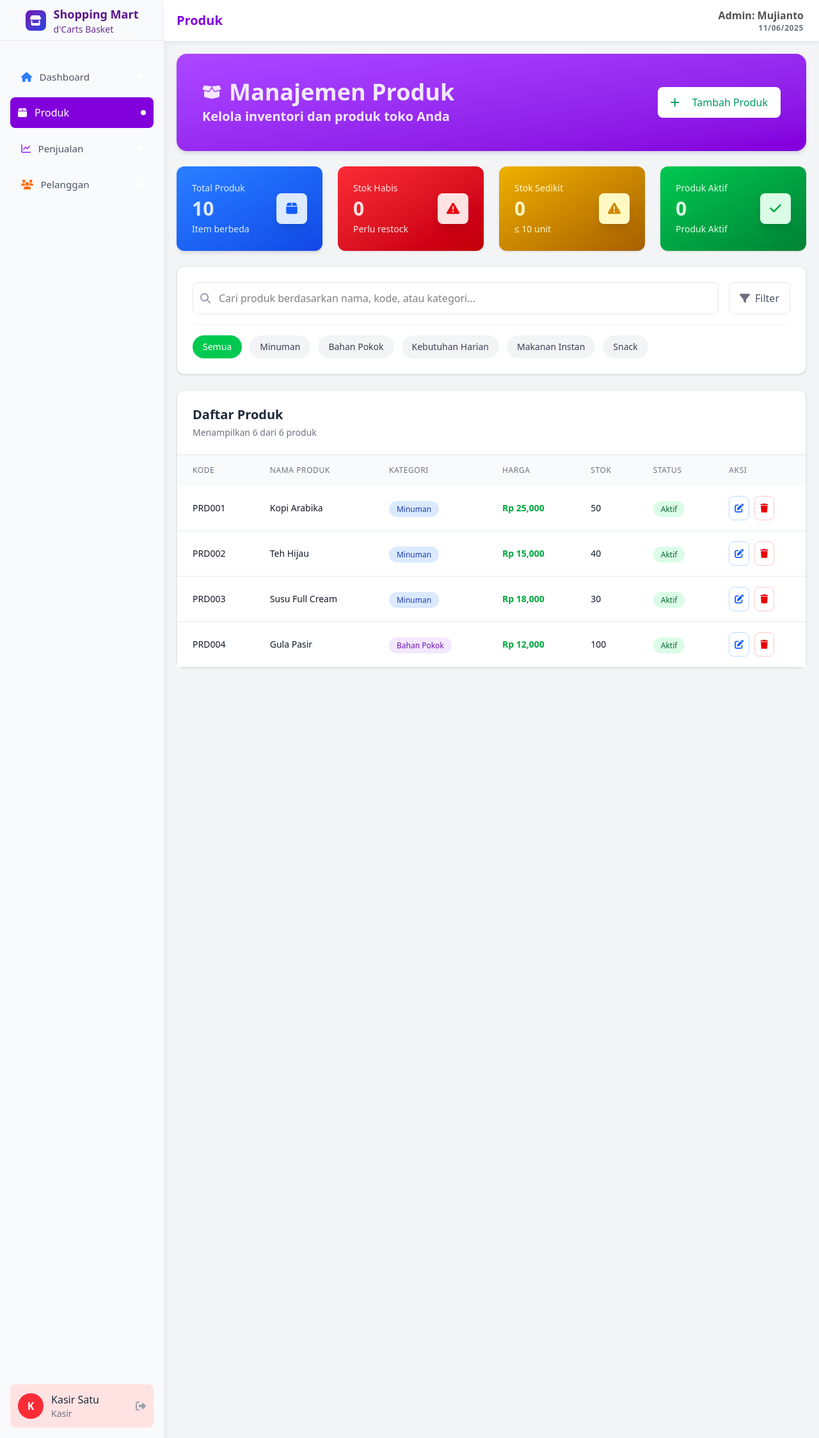
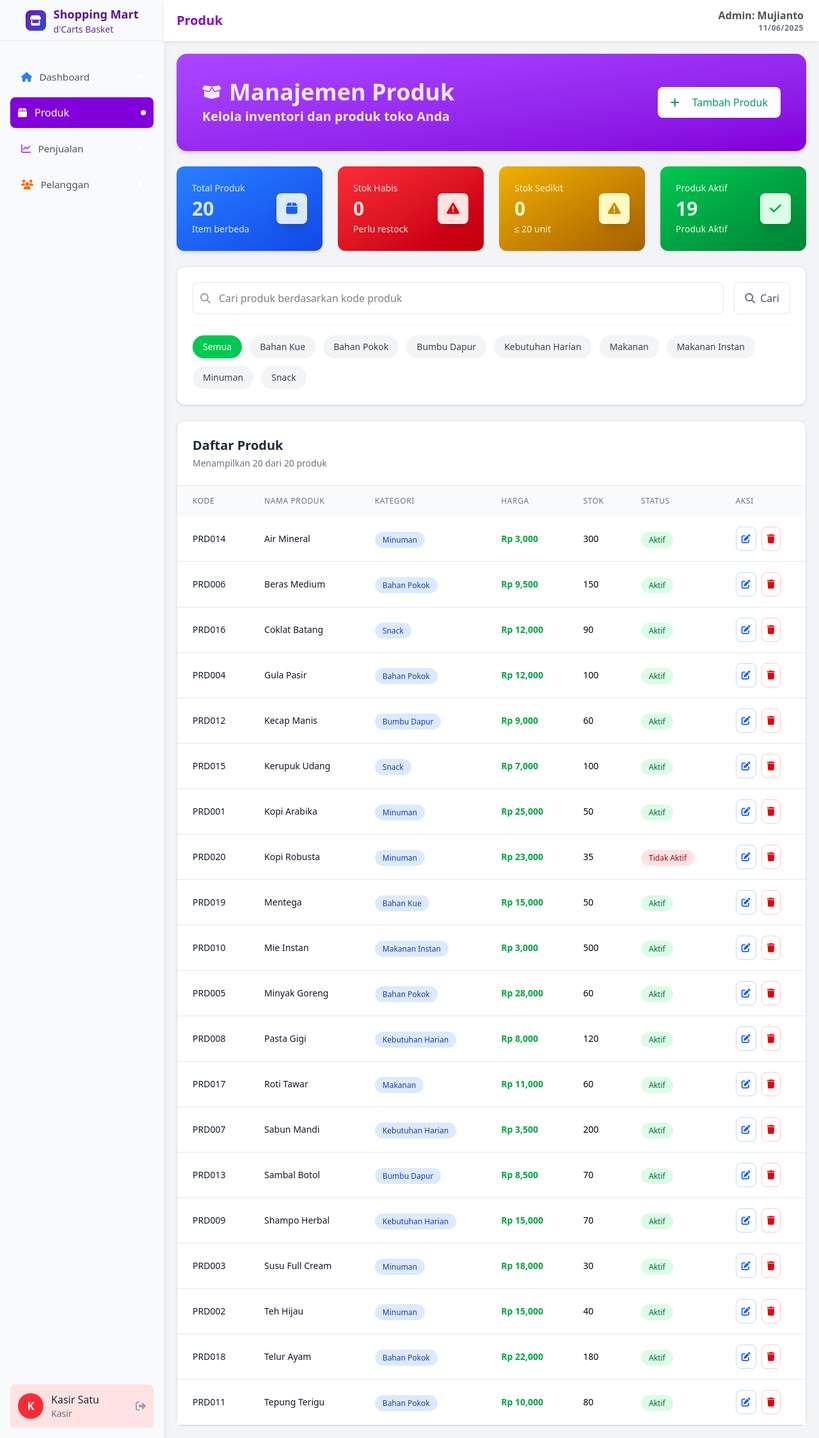
Before and after one commit to DuloeW/point-of-selles-sederhana, a PHP site: page /pages/kelola-produk-view.php in a window 1280 px wide. Shown: the whole page at 64% size. Run offline with PHP 8.4, Linux system fonts and the light colour scheme; data comes from the database, SQL or seed files in the repository; style sheets or scripts are compiled from the project's sources.

Commit message:
update product and user utility functions; fix query for active users and enhance product retrieval logic

```diff
--- a/pages/dasboard-view.php
+++ b/pages/dasboard-view.php
@@ -140,7 +140,7 @@ require '../utils/tools_util.php';
                     <div class="space-y-3">
                         <!-- Item 1 -->
                         <?php
-                        $produkHampirHabis = getProdukHampirHabis();
+                        $produkHampirHabis = getProdukAktifHampirHabis();
                         if (empty($produkHampirHabis)) {
                             echo '<p class="text-gray-500 text-center text-sm">Tidak ada produk yang hampir habis.</p>';
                         } else {
--- a/pages/kelola-produk-view.php
+++ b/pages/kelola-produk-view.php
@@ -1,5 +1,11 @@
 <?php
 require '../utils/tools_util.php';
+require '../utils/produk_util.php';
+
+$kategori_aktif = isset($_GET['kategori']) ? $_GET['kategori'] : 'Semua';
+$kode_produk = isset($_GET['kode_produk']) ? $_GET['kode_produk'] : '';
+
+$produkList = filterProdukByKategoriAndKodeProduk($kategori_aktif, $kode_produk);
 
 ?>
 
@@ -54,7 +60,7 @@ require '../utils/tools_util.php';
                     <div class="flex items-center justify-between">
                         <div>
                             <p class="text-blue-100 text-sm font-medium">Total Produk</p>
-                            <p class="text-3xl font-bold text-blue-100 mt-1">10</p>
+                            <p class="text-3xl font-bold text-blue-100 mt-1"><?= getTotalPruduk() ?></p>
                             <p class="text-blue-100 text-sm mt-1">Item berbeda</p>
                         </div>
                         <div class="w-12 h-12 bg-blue-100 rounded-lg flex items-center justify-center shadow-lg">
@@ -68,7 +74,7 @@ require '../utils/tools_util.php';
                     <div class="flex items-center justify-between">
                         <div>
                             <p class="text-red-100 text-sm font-medium">Stok Habis</p>
-                            <p class="text-3xl font-bold text-red-100 mt-1">0</p>
+                            <p class="text-3xl font-bold text-red-100 mt-1"><?= getTotalProdukHabis() ?></p>
                             <p class="text-red-100 text-sm mt-1">Perlu restock</p>
                         </div>
                         <div class="w-12 h-12 bg-red-100 rounded-lg flex items-center justify-center shadow-lg">
@@ -82,8 +88,8 @@ require '../utils/tools_util.php';
                     <div class="flex items-center justify-between">
                         <div>
                             <p class="text-yellow-100 text-sm font-medium">Stok Sedikit</p>
-                            <p class="text-3xl font-bold text-yellow-100 mt-1">0</p>
-                            <p class="text-yellow-100 text-sm mt-1">≤ 10 unit</p>
+                            <p class="text-3xl font-bold text-yellow-100 mt-1"><?= getTotalProdukHampirHabis() ?></>
+                            <p class="text-yellow-100 text-sm mt-1">≤ 20 unit</p>
                         </div>
                         <div class="w-12 h-12 bg-yellow-100 rounded-lg flex items-center justify-center shadow-lg">
                             <i class="fa-solid fa-exclamation-triangle text-yellow-600 text-xl"></i>
@@ -95,7 +101,7 @@ require '../utils/tools_util.php';
                     <div class="flex items-center justify-between">
                         <div>
                             <p class="text-green-100 text-sm font-medium">Produk Aktif</p>
-                            <p class="text-3xl font-bold text-green-100 mt-1">0</p>
+                            <p class="text-3xl font-bold text-green-100 mt-1"><?= getTotalProdukAktif() ?></p>
                             <p class="text-green-100 text-sm mt-1">Produk Aktif</p>
                         </div>
                         <div class="w-12 h-12 bg-green-100 rounded-lg flex items-center justify-center shadow-lg">
@@ -104,10 +110,14 @@ require '../utils/tools_util.php';
                     </div>
                 </div>
 
-            </div>
+            </div> <!-- Search and Filter Section -->
+            <div class="bg-white rounded-xl p-6 shadow-sm border border-gray-200 mb-6">
+                <form action="" method="GET">
+                    <!-- Hidden input untuk mempertahankan kategori yang aktif -->
+                    <?php if (isset($_GET['kategori']) && $_GET['kategori'] !== 'Semua'): ?>
+                        <input type="hidden" name="kategori" value="<?= htmlspecialchars($_GET['kategori']) ?>">
+                    <?php endif; ?>
 
-            <!-- Search and Filter Section -->
-            <div class="bg-white rounded-xl p-6 shadow-sm border border-gray-200 mb-6">
                     <div class="flex flex-col lg:flex-row gap-4 items-center">
                         <!-- Search Bar -->
                         <div class="flex-1 relative">
@@ -116,33 +126,46 @@ require '../utils/tools_util.php';
                             </div>
                             <input
                                 type="text"
-                            placeholder="Cari produk berdasarkan nama, kode, atau kategori..."
+                                name="kode_produk"
+                                value="<?= isset($_GET['kode_produk']) ? htmlspecialchars($_GET['kode_produk']) : '' ?>"
+                                placeholder="Cari produk berdasarkan kode produk"
                                 class="w-full pl-10 pr-4 py-3 border border-gray-200 rounded-lg focus:ring-2 focus:ring-green-500 focus:border-green-500 outline-none transition-colors">
                         </div>
 
                         <!-- Filter Button -->
-                    <button class="flex items-center gap-2 px-4 py-3 border border-gray-200 rounded-lg hover:bg-gray-50 transition-colors">
-                        <i class="fa-solid fa-filter text-gray-500"></i>
-                        <span class="text-gray-600">Filter</span>
+                        <button type="submit" class="flex items-center gap-2 px-4 py-3 border border-gray-200 rounded-lg hover:bg-gray-50 transition-colors">
+                            <i class="fa-solid fa-search text-gray-500"></i>
+                            <span class="text-gray-600">Cari</span>
                         </button>
                     </div>
-
-                <!-- Category Filter Pills -->
+                </form> <!-- Category Filter Pills -->
                 <?php
                 // Ambil kategori aktif dari URL (misalnya ?kategori=Minuman)
                 $kategori_aktif = isset($_GET['kategori']) ? $_GET['kategori'] : 'Semua';
 
-                $kategori_list = ['Semua', 'Minuman', 'Bahan Pokok', 'Kebutuhan Harian', 'Makanan Instan', 'Snack'];
+                // Fungsi untuk membangun URL dengan parameter yang sudah ada
+                function buildUrlWithParams($newKategori)
+                {
+                    $params = $_GET; // Ambil semua parameter yang ada
+                    $params['kategori'] = $newKategori; // Update kategori
+                    return '?' . http_build_query($params);
+                }
+
+                $data = getAllKategoriProduk(); // Ambil daftar kategori dari fungsi util
                 ?>
 
                 <div class="flex flex-wrap gap-3 mt-4 pt-4 border-t border-gray-100">
-                    <?php foreach ($kategori_list as $kategori) :
-                        $isActive = $kategori === $kategori_aktif;
+                    <a href="<?= buildUrlWithParams('Semua') ?>"
+                        class="category-filter px-4 py-2 <?= $kategori_aktif === 'Semua' ? 'bg-green-500 text-white' : 'bg-gray-100 text-gray-700 hover:bg-gray-200' ?> rounded-full text-sm font-medium transition-colors">
+                        Semua
+                    </a>
+                    <?php foreach ($data as $d) :
+                        $isActive = $d['kategori'] === $kategori_aktif;
                         $bgClass = $isActive ? 'bg-green-500 text-white' : 'bg-gray-100 text-gray-700 hover:bg-gray-200';
                     ?>
-                        <a href="?kategori=<?= urlencode($kategori) ?>"
+                        <a href="<?= buildUrlWithParams($d['kategori']) ?>"
                             class="category-filter px-4 py-2 <?= $bgClass ?> rounded-full text-sm font-medium transition-colors">
-                            <?= $kategori ?>
+                            <?= $d['kategori'] ?>
                         </a>
                     <?php endforeach; ?>
                 </div>
@@ -153,7 +176,7 @@ require '../utils/tools_util.php';
                 <!-- Table Header -->
                 <div class="p-6 border-b border-gray-200">
                     <h2 class="text-xl font-semibold text-gray-800">Daftar Produk</h2>
-                    <p class="text-gray-500 text-sm mt-1">Menampilkan 6 dari 6 produk</p>
+                    <p class="text-gray-500 text-sm mt-1">Menampilkan <?= count($produkList) ?> dari <?= getTotalPruduk() ?> produk</p>
                 </div>
 
                 <!-- Table -->
@@ -171,17 +194,19 @@ require '../utils/tools_util.php';
                             </tr>
                         </thead>
                         <tbody class="bg-white divide-y divide-gray-200">
+                            <?php if (!empty($produkList)): ?>
+                                <?php foreach ($produkList as $produk): ?>
                                     <!-- Row 1 -->
                                     <tr class="hover:bg-gray-50">
-                                <td class="px-6 py-4 whitespace-nowrap text-sm font-medium text-gray-900">PRD001</td>
-                                <td class="px-6 py-4 whitespace-nowrap text-sm text-gray-900">Kopi Arabika</td>
+                                        <td class="px-6 py-4 whitespace-nowrap text-sm font-medium text-gray-900"><?= $produk['kode_produk'] ?></td>
+                                        <td class="px-6 py-4 whitespace-nowrap text-sm text-gray-900"><?= $produk['nama_produk'] ?></td>
                                         <td class="px-6 py-4 whitespace-nowrap">
-                                    <span class="px-3 py-1 text-xs font-medium bg-blue-100 text-blue-800 rounded-full">Minuman</span>
+                                            <span class="px-3 py-1 text-xs font-medium bg-blue-100 text-blue-800 rounded-full"><?= $produk['kategori'] ?></span>
                                         </td>
-                                <td class="px-6 py-4 whitespace-nowrap text-sm font-semibold text-green-600">Rp 25,000</td>
-                                <td class="px-6 py-4 whitespace-nowrap text-sm text-gray-900">50</td>
+                                        <td class="px-6 py-4 whitespace-nowrap text-sm font-semibold text-green-600">Rp <?= number_format($produk['harga_jual'], 0, '.', ',') ?></td>
+                                        <td class="px-6 py-4 whitespace-nowrap text-sm <?= $produk['stok'] > 20  ? 'text-grey-900' : 'text-red-800 font-bold' ?> "><?= $produk['stok'] ?></td>
                                         <td class="px-6 py-4 whitespace-nowrap">
-                                    <span class="px-3 py-1 text-xs font-medium bg-green-100 text-green-800 rounded-full">Aktif</span>
+                                            <span class="px-3 py-1 text-xs font-medium <?= $produk['status_produk'] == 'Aktif' ? 'bg-green-100 text-green-800' : 'bg-red-100 text-red-800' ?>  rounded-full"><?= $produk['status_produk'] ?></span>
                                         </td>
                                         <td class="px-6 py-4 whitespace-nowrap text-sm">
                                             <div class="flex gap-2">
@@ -194,78 +219,12 @@ require '../utils/tools_util.php';
                                             </div>
                                         </td>
                                     </tr>
-
-                            <!-- Row 2 -->
-                            <tr class="hover:bg-gray-50">
-                                <td class="px-6 py-4 whitespace-nowrap text-sm font-medium text-gray-900">PRD002</td>
-                                <td class="px-6 py-4 whitespace-nowrap text-sm text-gray-900">Teh Hijau</td>
-                                <td class="px-6 py-4 whitespace-nowrap">
-                                    <span class="px-3 py-1 text-xs font-medium bg-blue-100 text-blue-800 rounded-full">Minuman</span>
-                                </td>
-                                <td class="px-6 py-4 whitespace-nowrap text-sm font-semibold text-green-600">Rp 15,000</td>
-                                <td class="px-6 py-4 whitespace-nowrap text-sm text-gray-900">40</td>
-                                <td class="px-6 py-4 whitespace-nowrap">
-                                    <span class="px-3 py-1 text-xs font-medium bg-green-100 text-green-800 rounded-full">Aktif</span>
-                                </td>
-                                <td class="px-6 py-4 whitespace-nowrap text-sm">
-                                    <div class="flex gap-2">
-                                        <button class="p-2 text-blue-600 hover:bg-blue-50 rounded-lg border border-blue-200 transition-colors">
-                                            <i class="fa-solid fa-edit"></i>
-                                        </button>
-                                        <button class="p-2 text-red-600 hover:bg-red-50 rounded-lg border border-red-200 transition-colors">
-                                            <i class="fa-solid fa-trash"></i>
-                                        </button>
-                                    </div>
-                                </td>
+                                <?php endforeach; ?>
+                            <?php else: ?>
+                                <tr>
+                                    <td colspan="7" class="px-6 py-4 text-center text-gray-500">Tidak ada produk ditemukan</td>
                                 </tr>
-
-                            <!-- Row 3 -->
-                            <tr class="hover:bg-gray-50">
-                                <td class="px-6 py-4 whitespace-nowrap text-sm font-medium text-gray-900">PRD003</td>
-                                <td class="px-6 py-4 whitespace-nowrap text-sm text-gray-900">Susu Full Cream</td>
-                                <td class="px-6 py-4 whitespace-nowrap">
-                                    <span class="px-3 py-1 text-xs font-medium bg-blue-100 text-blue-800 rounded-full">Minuman</span>
-                                </td>
-                                <td class="px-6 py-4 whitespace-nowrap text-sm font-semibold text-green-600">Rp 18,000</td>
-                                <td class="px-6 py-4 whitespace-nowrap text-sm text-gray-900">30</td>
-                                <td class="px-6 py-4 whitespace-nowrap">
-                                    <span class="px-3 py-1 text-xs font-medium bg-green-100 text-green-800 rounded-full">Aktif</span>
-                                </td>
-                                <td class="px-6 py-4 whitespace-nowrap text-sm">
-                                    <div class="flex gap-2">
-                                        <button class="p-2 text-blue-600 hover:bg-blue-50 rounded-lg border border-blue-200 transition-colors">
-                                            <i class="fa-solid fa-edit"></i>
-                                        </button>
-                                        <button class="p-2 text-red-600 hover:bg-red-50 rounded-lg border border-red-200 transition-colors">
-                                            <i class="fa-solid fa-trash"></i>
-                                        </button>
-                                    </div>
-                                </td>
-                            </tr>
-
-                            <!-- Row 4 -->
-                            <tr class="hover:bg-gray-50">
-                                <td class="px-6 py-4 whitespace-nowrap text-sm font-medium text-gray-900">PRD004</td>
-                                <td class="px-6 py-4 whitespace-nowrap text-sm text-gray-900">Gula Pasir</td>
-                                <td class="px-6 py-4 whitespace-nowrap">
-                                    <span class="px-3 py-1 text-xs font-medium bg-purple-100 text-purple-800 rounded-full">Bahan Pokok</span>
-                                </td>
-                                <td class="px-6 py-4 whitespace-nowrap text-sm font-semibold text-green-600">Rp 12,000</td>
-                                <td class="px-6 py-4 whitespace-nowrap text-sm text-gray-900">100</td>
-                                <td class="px-6 py-4 whitespace-nowrap">
-                                    <span class="px-3 py-1 text-xs font-medium bg-green-100 text-green-800 rounded-full">Aktif</span>
-                                </td>
-                                <td class="px-6 py-4 whitespace-nowrap text-sm">
-                                    <div class="flex gap-2">
-                                        <button class="p-2 text-blue-600 hover:bg-blue-50 rounded-lg border border-blue-200 transition-colors">
-                                            <i class="fa-solid fa-edit"></i>
-                                        </button>
-                                        <button class="p-2 text-red-600 hover:bg-red-50 rounded-lg border border-red-200 transition-colors">
-                                            <i class="fa-solid fa-trash"></i>
-                                        </button>
-                                    </div>
-                                </td>
-                            </tr>
+                            <?php endif; ?>
                         </tbody>
                     </table>
                 </div>
--- a/utils/pengguna_util.php
+++ b/utils/pengguna_util.php
@@ -4,7 +4,7 @@ include '../auth/koneksi.php';
 
 function getTotalPenggunaAktif() {
     global $koneksi;
-    $query = "SELECT COUNT(*) as total FROM pengguna WHERE status = 'aktif'";
+    $query = "SELECT COUNT(*) as total FROM pengguna WHERE status = 'Active'";
     $result = mysqli_query($koneksi, $query);
     return $result ? mysqli_fetch_assoc($result)['total'] : 0;
 }
--- a/utils/produk_util.php
+++ b/utils/produk_util.php
@@ -9,11 +9,18 @@ function getTotalPruduk() {
     return $result ? mysqli_fetch_assoc($result)['total'] : 0;
 }
 
-function getProdukHampirHabis() {
+function getProdukAktifHampirHabis() {
     global $koneksi;
-    $query = "SELECT nama_produk, kategori, stok FROM produk WHERE stok <= 20 ORDER BY stok ASC LIMIT 5";
+    $query = "SELECT * FROM produk WHERE stok <= 5 AND status_produk = 'Aktif' ORDER BY nama_produk ASC";
     $result = mysqli_query($koneksi, $query);
     return $result ? mysqli_fetch_all($result, MYSQLI_ASSOC) : [];
+}
+
+function getTotalProdukHampirHabis() {
+    global $koneksi;
+    $query = "SELECT COUNT(*) as total FROM produk WHERE stok <= 5 AND status_produk = 'Aktif'";
+    $result = mysqli_query($koneksi, $query);
+    return $result ? mysqli_fetch_assoc($result)['total'] : 0;
 }
 
 function filterProdukByKategori($kategori) {
@@ -30,6 +37,21 @@ function filterProdukByKategori($kategori) {
     return $result ? mysqli_fetch_all($result, MYSQLI_ASSOC) : [];
 }
 
+function filterProdukByKategoriAndKodeProduk($kategori, $kode_produk) {
+    global $koneksi;
+    $kategori = mysqli_real_escape_string($koneksi, $kategori);
+    $kode_produk = mysqli_real_escape_string($koneksi, $kode_produk);
+
+    if ($kategori === 'Semua') {
+        $query = "SELECT * FROM produk WHERE kode_produk LIKE '%$kode_produk%' ORDER BY nama_produk ASC";
+    } else {
+        $query = "SELECT * FROM produk WHERE kategori = '$kategori' AND kode_produk LIKE '%$kode_produk%' ORDER BY nama_produk ASC";
+    }
+
+    $result = mysqli_query($koneksi, $query);
+    return $result ? mysqli_fetch_all($result, MYSQLI_ASSOC) : [];
+}
+
 function getProdukById($id) {
     global $koneksi;
     $stmt = $koneksi->prepare("SELECT * FROM produk WHERE id_produk = ?");
@@ -38,4 +60,26 @@ function getProdukById($id) {
     return $stmt->get_result()->fetch_assoc();
 }
 
+function getAllKategoriProduk() {
+    global $koneksi;
+    $query = "SELECT DISTINCT kategori FROM produk ORDER BY kategori ASC";
+    $result = mysqli_query($koneksi, $query);
+    return $result ? mysqli_fetch_all($result, MYSQLI_ASSOC) : [];
+}
+
+function getTotalProdukHabis() {
+    global $koneksi;
+    $query = "SELECT COUNT(*) as total FROM produk WHERE stok = 0";
+    $result = mysqli_query($koneksi, $query);
+    return $result ? mysqli_fetch_assoc($result)['total'] : 0;
+}
+
+function getTotalProdukAktif() {
+    global $koneksi;
+    $query = "SELECT COUNT(*) as total FROM produk WHERE status_produk = 'Aktif'";
+    $result = mysqli_query($koneksi, $query);
+    return $result ? mysqli_fetch_assoc($result)['total'] : 0;
+}
+
+
 ?>
```
Lines whose indentation alone changed are shown as unchanged.
